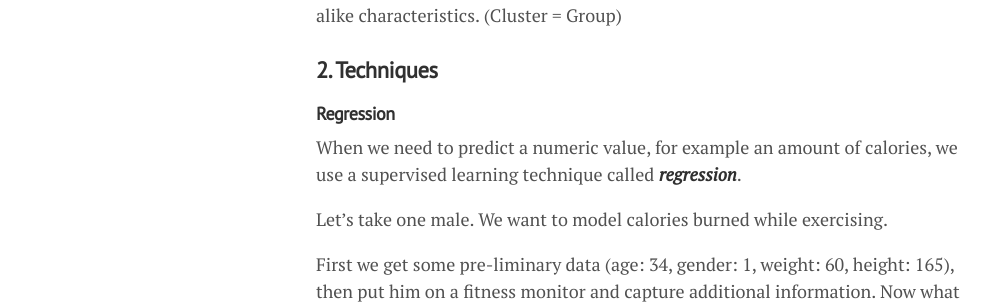
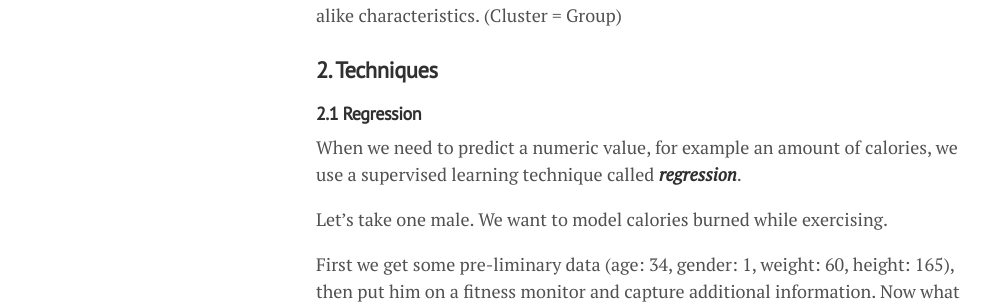
Before and after one commit to lgeurts/lgeurts.github.io, a Jekyll site: the page built from _posts/2018-06-29-artificial-intelligence-basics.md, in a window 1280 px wide and 900 px high, scrolled down 2238 px. Shown: the part 158-462 px from the top of the window, without its empty margins (0-990 px from the left). Built offline with Jekyll 4.4.1, drawn with Linux system fonts in a browser that asks for light colours; nearby versions of some CDN libraries; some of the changed text lies outside the part shown.

Commit message:
Update 2018-06-29-artificial-intelligence-basics.md

```diff
--- a/_posts/2018-06-29-artificial-intelligence-basics.md
+++ b/_posts/2018-06-29-artificial-intelligence-basics.md
@@ -69,7 +69,7 @@
 
 ### **2. Techniques**
 
-#### **Regression**
+#### **2.1 Regression**
 
 When we need to predict a numeric value, for example an amount of calories, we use a supervised learning technique called ***regression***.
 
@@ -113,7 +113,7 @@
 :-----------------:|:-----------------:
 <img src="/assets/artificial-intelligence/plotted-chart-7.png" align="left" width="285" height="160" alt=""> | <img src="/assets/artificial-intelligence/plotted-chart-8.png" align="right" width="285" height="160" alt="">
 
-#### **Classification**
+#### **2.2 Classification**
 
 Another kind of supervised learning is called ***classification***.
 
```
